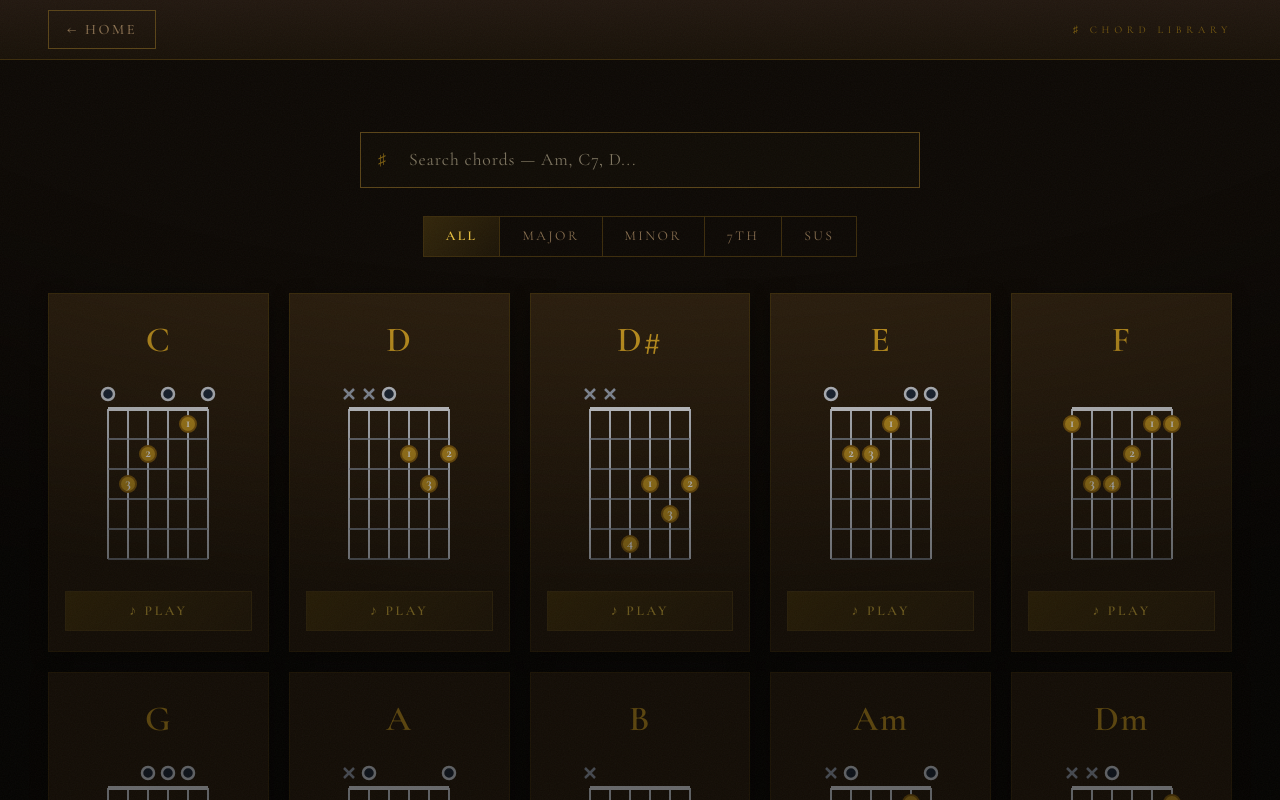
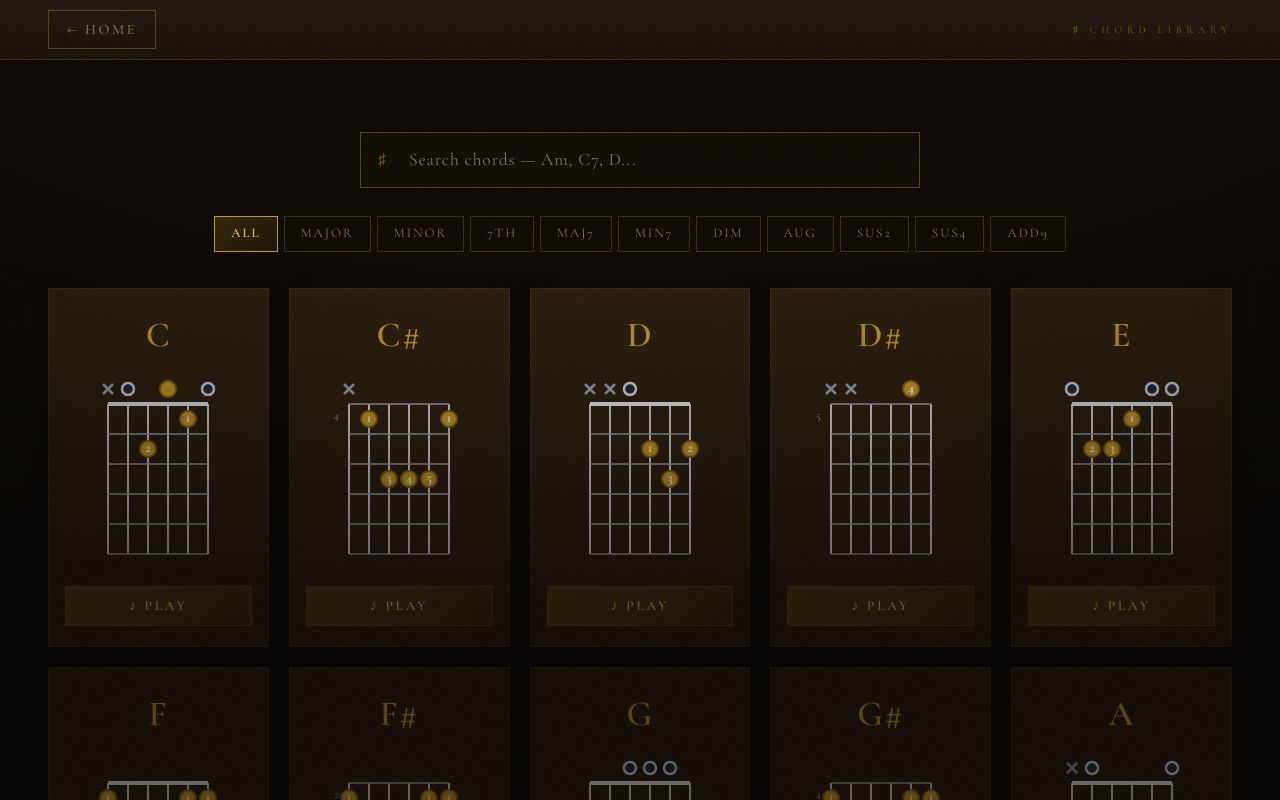
Before and after one commit to kwanto619/PlayGuitarApp, a Next.js app in the folder guitar-app/: page /chords in a window 1280 px wide. Shown: the top 800 px of the page. Built offline with nearby package versions, Linux system fonts and the light colour scheme.

Commit message:
Expand chord library with all 12 notes across 10 chord types
Adds 90 chords covering major, minor, 7th, maj7, m7, dim, aug, sus2, sus4,
add9. Fixes ChordDiagram barre chord rendering and updates filter bar UI.

Co-Authored-By: Claude Sonnet 4.6 <noreply@anthropic.com>

```diff
--- a/guitar-app/components/ChordDiagram.tsx
+++ b/guitar-app/components/ChordDiagram.tsx
@@ -99,7 +99,7 @@ export default function ChordDiagram({ chord }: ChordDiagramProps) {
           );
         } else {
           const fret = stringValue as number;
-          const y = startY + (fret - 0.5) * fretSpacing;
+          const y = startY + (fret - chord.baseFret + 0.5) * fretSpacing;
           const fingerNum = chord.fingers[i];
 
           return (
--- a/guitar-app/components/ChordsLibrary.tsx
+++ b/guitar-app/components/ChordsLibrary.tsx
@@ -5,8 +5,22 @@ import { chords } from '@/data/chords';
 import { Chord } from '@/types';
 import ChordDiagram from './ChordDiagram';
 
-const filterTypes = ['all', 'major', 'minor', '7th', 'sus'] as const;
+const filterTypes = ['all', 'major', 'minor', '7th', 'maj7', 'm7', 'dim', 'aug', 'sus2', 'sus4', 'add9'] as const;
 type FilterType = typeof filterTypes[number];
+
+const filterLabels: Record<FilterType, string> = {
+  all: 'All',
+  major: 'Major',
+  minor: 'Minor',
+  '7th': '7th',
+  maj7: 'Maj7',
+  m7: 'Min7',
+  dim: 'Dim',
+  aug: 'Aug',
+  sus2: 'Sus2',
+  sus4: 'Sus4',
+  add9: 'Add9',
+};
 
 export default function ChordsLibrary() {
   const [filter, setFilter] = useState<FilterType>('all');
@@ -84,26 +98,24 @@ export default function ChordsLibrary() {
 
       {/* Filter bar */}
       <div style={{
-        display: 'flex', justifyContent: 'center', gap: '2px',
+        display: 'flex', justifyContent: 'center', gap: '6px',
         marginBottom: '36px', flexWrap: 'wrap',
       }}>
-        <div style={{ display: 'flex', border: '1px solid var(--gold-border)', overflow: 'hidden' }}>
-          {filterTypes.map((type, i) => {
+        {filterTypes.map((type) => {
           const isActive = filter === type;
           return (
             <button
               key={type}
               onClick={() => setFilter(type)}
               style={{
-                  padding: '9px 22px',
+                padding: '7px 16px',
                 fontFamily: 'var(--font-cormorant, Georgia, serif)',
-                  fontSize: '0.85rem',
+                fontSize: '0.82rem',
                 fontWeight: isActive ? 600 : 400,
-                  letterSpacing: '0.18em',
+                letterSpacing: '0.15em',
                 textTransform: 'uppercase',
                 cursor: 'pointer',
-                  border: 'none',
-                  borderRight: i < filterTypes.length - 1 ? '1px solid var(--gold-border)' : 'none',
+                border: `1px solid ${isActive ? 'var(--gold)' : 'var(--gold-border)'}`,
                 transition: 'all 0.15s',
                 background: isActive
                   ? 'linear-gradient(135deg, rgba(200,152,32,0.2), rgba(200,152,32,0.08))'
@@ -111,11 +123,10 @@ export default function ChordsLibrary() {
                 color: isActive ? 'var(--gold-bright)' : 'var(--cream-muted)',
               }}
             >
-                {type.charAt(0).toUpperCase() + type.slice(1)}
+              {filterLabels[type]}
             </button>
           );
         })}
-        </div>
       </div>
 
       {/* Chord grid */}
--- a/guitar-app/data/chords.ts
+++ b/guitar-app/data/chords.ts
@@ -1,38 +1,123 @@
 import { Chord } from '@/types';
 
+// strings: absolute fret numbers. 'x' = muted, 'o' = open.
+// baseFret: lowest fret used (diagram starts here). Finger dots placed at
+//   y = (fret - baseFret + 0.5) * fretSpacing from top of grid.
+
 export const chords: Chord[] = [
-  // Major Chords
-  { name: 'C', type: 'major', strings: ['o', 3, 2, 'o', 1, 'o'], fingers: [0, 3, 2, 0, 1, 0], baseFret: 1 },
-  { name: 'D', type: 'major', strings: ['x', 'x', 'o', 2, 3, 2], fingers: [0, 0, 0, 1, 3, 2], baseFret: 1 },
-  { name: 'D#', type: 'major', strings: ['x', 'x', 5, 3, 4, 3], fingers: [0, 0, 4, 1, 3, 2], baseFret: 1 },
-  { name: 'E', type: 'major', strings: ['o', 2, 2, 1, 'o', 'o'], fingers: [0, 2, 3, 1, 0, 0], baseFret: 1 },
-  { name: 'F', type: 'major', strings: [1, 3, 3, 2, 1, 1], fingers: [1, 3, 4, 2, 1, 1], baseFret: 1 },
-  { name: 'G', type: 'major', strings: [3, 2, 'o', 'o', 'o', 3], fingers: [2, 1, 0, 0, 0, 3], baseFret: 1 },
-  { name: 'A', type: 'major', strings: ['x', 'o', 2, 2, 2, 'o'], fingers: [0, 0, 1, 2, 3, 0], baseFret: 1 },
-  { name: 'B', type: 'major', strings: ['x', 2, 4, 4, 4, 2], fingers: [0, 1, 3, 4, 5, 2], baseFret: 1 },
 
-  // Minor Chords
-  { name: 'Am', type: 'minor', strings: ['x', 'o', 2, 2, 1, 'o'], fingers: [0, 0, 2, 3, 1, 0], baseFret: 1 },
-  { name: 'Dm', type: 'minor', strings: ['x', 'x', 'o', 2, 3, 1], fingers: [0, 0, 0, 2, 3, 1], baseFret: 1 },
-  { name: 'D#m', type: 'minor', strings: ['x', 'x', 4, 3, 4, 2], fingers: [0, 0, 3, 1, 4, 2], baseFret: 1 },
-  { name: 'Em', type: 'minor', strings: ['o', 2, 2, 'o', 'o', 'o'], fingers: [0, 1, 2, 0, 0, 0], baseFret: 1 },
-  { name: 'Fm', type: 'minor', strings: [1, 3, 3, 1, 1, 1], fingers: [1, 3, 4, 1, 1, 1], baseFret: 1 },
-  { name: 'Gm', type: 'minor', strings: [3, 5, 5, 3, 3, 3], fingers: [1, 3, 4, 1, 1, 1], baseFret: 3 },
-  { name: 'Bm', type: 'minor', strings: ['x', 2, 4, 4, 3, 2], fingers: [0, 1, 3, 4, 2, 1], baseFret: 1 },
-  { name: 'Cm', type: 'minor', strings: ['x', 3, 5, 5, 4, 3], fingers: [0, 1, 3, 4, 2, 1], baseFret: 1 },
+  // ── MAJOR ─────────────────────────────────────────────────────────────────
+  { name: 'C',  type: 'major', strings: ['x','o',2,0,1,'o'], fingers: [0,0,2,0,1,0], baseFret: 1 },
+  { name: 'C#', type: 'major', strings: ['x',4,6,6,6,4],    fingers: [0,1,3,4,5,1], baseFret: 4 },
+  { name: 'D',  type: 'major', strings: ['x','x','o',2,3,2],fingers: [0,0,0,1,3,2], baseFret: 1 },
+  { name: 'D#', type: 'major', strings: ['x','x',1,3,4,3],  fingers: [0,0,1,2,4,3], baseFret: 5 },
+  { name: 'E',  type: 'major', strings: ['o',2,2,1,'o','o'],fingers: [0,2,3,1,0,0], baseFret: 1 },
+  { name: 'F',  type: 'major', strings: [1,3,3,2,1,1],      fingers: [1,3,4,2,1,1], baseFret: 1 },
+  { name: 'F#', type: 'major', strings: [2,4,4,3,2,2],      fingers: [1,3,4,2,1,1], baseFret: 2 },
+  { name: 'G',  type: 'major', strings: [3,2,'o','o','o',3],fingers: [2,1,0,0,0,3], baseFret: 1 },
+  { name: 'G#', type: 'major', strings: [4,6,6,5,4,4],      fingers: [1,3,4,2,1,1], baseFret: 4 },
+  { name: 'A',  type: 'major', strings: ['x','o',2,2,2,'o'],fingers: [0,0,1,2,3,0], baseFret: 1 },
+  { name: 'A#', type: 'major', strings: ['x',1,3,3,3,1],    fingers: [0,1,2,3,4,1], baseFret: 1 },
+  { name: 'B',  type: 'major', strings: ['x',2,4,4,4,2],    fingers: [0,1,3,4,5,1], baseFret: 2 },
 
-  // 7th Chords
-  { name: 'C7', type: '7th', strings: ['x', 3, 2, 3, 1, 'o'], fingers: [0, 3, 2, 4, 1, 0], baseFret: 1 },
-  { name: 'D7', type: '7th', strings: ['x', 'x', 'o', 2, 1, 2], fingers: [0, 0, 0, 2, 1, 3], baseFret: 1 },
-  { name: 'E7', type: '7th', strings: ['o', 2, 'o', 1, 'o', 'o'], fingers: [0, 2, 0, 1, 0, 0], baseFret: 1 },
-  { name: 'G7', type: '7th', strings: [3, 2, 'o', 'o', 'o', 1], fingers: [3, 2, 0, 0, 0, 1], baseFret: 1 },
-  { name: 'A7', type: '7th', strings: ['x', 'o', 2, 'o', 2, 'o'], fingers: [0, 0, 2, 0, 3, 0], baseFret: 1 },
-  { name: 'Am7', type: '7th', strings: ['x', 'o', 2, 'o', 1, 'o'], fingers: [0, 0, 2, 0, 1, 0], baseFret: 1 },
-  { name: 'B7', type: '7th', strings: ['x', 2, 1, 2, 'o', 2], fingers: [0, 2, 1, 3, 0, 4], baseFret: 1 },
+  // ── MINOR ─────────────────────────────────────────────────────────────────
+  { name: 'Cm',  type: 'minor', strings: ['x',3,5,5,4,3],   fingers: [0,1,3,4,2,1], baseFret: 3 },
+  { name: 'C#m', type: 'minor', strings: ['x',4,6,6,5,4],   fingers: [0,1,3,4,2,1], baseFret: 4 },
+  { name: 'Dm',  type: 'minor', strings: ['x','x','o',2,3,1],fingers: [0,0,0,2,3,1], baseFret: 1 },
+  { name: 'D#m', type: 'minor', strings: ['x','x',1,3,4,2], fingers: [0,0,1,3,4,2], baseFret: 5 },
+  { name: 'Em',  type: 'minor', strings: ['o',2,2,'o','o','o'],fingers: [0,1,2,0,0,0], baseFret: 1 },
+  { name: 'Fm',  type: 'minor', strings: [1,3,3,1,1,1],     fingers: [1,3,4,1,1,1], baseFret: 1 },
+  { name: 'F#m', type: 'minor', strings: [2,4,4,2,2,2],     fingers: [1,3,4,1,1,1], baseFret: 2 },
+  { name: 'Gm',  type: 'minor', strings: [3,5,5,3,3,3],     fingers: [1,3,4,1,1,1], baseFret: 3 },
+  { name: 'G#m', type: 'minor', strings: [4,6,6,4,4,4],     fingers: [1,3,4,1,1,1], baseFret: 4 },
+  { name: 'Am',  type: 'minor', strings: ['x','o',2,2,1,'o'],fingers: [0,0,2,3,1,0], baseFret: 1 },
+  { name: 'A#m', type: 'minor', strings: ['x',1,3,3,2,1],   fingers: [0,1,3,4,2,1], baseFret: 1 },
+  { name: 'Bm',  type: 'minor', strings: ['x',2,4,4,3,2],   fingers: [0,1,3,4,2,1], baseFret: 2 },
 
-  // Suspended Chords
-  { name: 'Dsus4', type: 'sus', strings: ['x', 'x', 'o', 2, 3, 3], fingers: [0, 0, 0, 1, 3, 4], baseFret: 1 },
-  { name: 'Esus4', type: 'sus', strings: ['o', 2, 2, 2, 'o', 'o'], fingers: [0, 1, 2, 3, 0, 0], baseFret: 1 },
-  { name: 'Asus4', type: 'sus', strings: ['x', 'o', 2, 2, 3, 'o'], fingers: [0, 0, 1, 2, 3, 0], baseFret: 1 },
-  { name: 'Gsus4', type: 'sus', strings: [3, 3, 'o', 'o', 1, 3], fingers: [3, 4, 0, 0, 1, 5], baseFret: 1 },
+  // ── DOMINANT 7TH ──────────────────────────────────────────────────────────
+  { name: 'C7',  type: '7th', strings: ['x',3,2,3,1,'o'],   fingers: [0,3,2,4,1,0], baseFret: 1 },
+  { name: 'C#7', type: '7th', strings: ['x',4,6,4,6,4],     fingers: [0,1,3,1,4,1], baseFret: 4 },
+  { name: 'D7',  type: '7th', strings: ['x','x','o',2,1,2], fingers: [0,0,0,2,1,3], baseFret: 1 },
+  { name: 'D#7', type: '7th', strings: ['x','x',1,3,2,3],   fingers: [0,0,1,3,2,4], baseFret: 5 },
+  { name: 'E7',  type: '7th', strings: ['o',2,'o',1,'o','o'],fingers: [0,2,0,1,0,0], baseFret: 1 },
+  { name: 'F7',  type: '7th', strings: [1,3,1,2,1,1],       fingers: [1,3,1,2,1,1], baseFret: 1 },
+  { name: 'F#7', type: '7th', strings: [2,4,2,3,2,2],       fingers: [1,3,1,2,1,1], baseFret: 2 },
+  { name: 'G7',  type: '7th', strings: [3,2,'o','o','o',1], fingers: [3,2,0,0,0,1], baseFret: 1 },
+  { name: 'G#7', type: '7th', strings: [4,6,4,5,4,4],       fingers: [1,3,1,2,1,1], baseFret: 4 },
+  { name: 'A7',  type: '7th', strings: ['x','o',2,'o',2,'o'],fingers: [0,0,2,0,3,0], baseFret: 1 },
+  { name: 'A#7', type: '7th', strings: ['x',1,3,1,3,1],     fingers: [0,1,3,1,4,1], baseFret: 1 },
+  { name: 'B7',  type: '7th', strings: ['x',2,1,2,'o',2],   fingers: [0,2,1,3,0,4], baseFret: 1 },
+
+  // ── MAJOR 7TH ─────────────────────────────────────────────────────────────
+  { name: 'Cmaj7',  type: 'maj7', strings: ['x',3,2,'o','o','o'],  fingers: [0,3,2,0,0,0], baseFret: 1 },
+  { name: 'C#maj7', type: 'maj7', strings: ['x',4,6,5,6,4],        fingers: [0,1,3,2,4,1], baseFret: 4 },
+  { name: 'Dmaj7',  type: 'maj7', strings: ['x','x','o',2,2,2],    fingers: [0,0,0,1,2,3], baseFret: 1 },
+  { name: 'D#maj7', type: 'maj7', strings: ['x','x',1,3,3,3],      fingers: [0,0,1,2,3,4], baseFret: 5 },
+  { name: 'Emaj7',  type: 'maj7', strings: ['o',2,1,1,'o','o'],    fingers: [0,3,1,2,0,0], baseFret: 1 },
+  { name: 'Fmaj7',  type: 'maj7', strings: ['x','x',3,2,1,'o'],    fingers: [0,0,3,2,1,0], baseFret: 1 },
+  { name: 'F#maj7', type: 'maj7', strings: [2,4,3,3,2,2],          fingers: [1,4,2,3,1,1], baseFret: 2 },
+  { name: 'Gmaj7',  type: 'maj7', strings: [3,2,'o','o','o',2],    fingers: [3,2,0,0,0,1], baseFret: 1 },
+  { name: 'G#maj7', type: 'maj7', strings: [4,6,5,5,4,4],          fingers: [1,4,2,3,1,1], baseFret: 4 },
+  { name: 'Amaj7',  type: 'maj7', strings: ['x','o',2,1,2,'o'],    fingers: [0,0,3,1,2,0], baseFret: 1 },
+  { name: 'A#maj7', type: 'maj7', strings: ['x',1,3,2,3,1],        fingers: [0,1,4,2,3,1], baseFret: 1 },
+  { name: 'Bmaj7',  type: 'maj7', strings: ['x',2,4,3,4,2],        fingers: [0,1,4,2,3,1], baseFret: 2 },
+
+  // ── MINOR 7TH ─────────────────────────────────────────────────────────────
+  { name: 'Cm7',  type: 'm7', strings: ['x',3,5,3,4,3],     fingers: [0,1,3,1,2,1], baseFret: 3 },
+  { name: 'C#m7', type: 'm7', strings: ['x',4,6,4,5,4],     fingers: [0,1,3,1,2,1], baseFret: 4 },
+  { name: 'Dm7',  type: 'm7', strings: ['x','x','o',2,1,1], fingers: [0,0,0,2,1,1], baseFret: 1 },
+  { name: 'D#m7', type: 'm7', strings: ['x',6,8,6,7,6],     fingers: [0,1,3,1,2,1], baseFret: 6 },
+  { name: 'Em7',  type: 'm7', strings: ['o',2,'o','o','o','o'],fingers: [0,2,0,0,0,0], baseFret: 1 },
+  { name: 'Fm7',  type: 'm7', strings: [1,3,1,1,1,1],       fingers: [1,3,1,1,1,1], baseFret: 1 },
+  { name: 'F#m7', type: 'm7', strings: [2,4,2,2,2,2],       fingers: [1,3,1,1,1,1], baseFret: 2 },
+  { name: 'Gm7',  type: 'm7', strings: [3,5,3,3,3,3],       fingers: [1,3,1,1,1,1], baseFret: 3 },
+  { name: 'G#m7', type: 'm7', strings: [4,6,4,4,4,4],       fingers: [1,3,1,1,1,1], baseFret: 4 },
+  { name: 'Am7',  type: 'm7', strings: ['x','o',2,'o',1,'o'],fingers: [0,0,2,0,1,0], baseFret: 1 },
+  { name: 'A#m7', type: 'm7', strings: ['x',1,3,1,2,1],     fingers: [0,1,3,1,2,1], baseFret: 1 },
+  { name: 'Bm7',  type: 'm7', strings: ['x',2,4,2,3,2],     fingers: [0,1,3,1,2,1], baseFret: 2 },
+
+  // ── DIMINISHED ────────────────────────────────────────────────────────────
+  { name: 'Cdim',  type: 'dim', strings: ['x',3,4,5,4,'x'],   fingers: [0,1,2,4,3,0], baseFret: 3 },
+  { name: 'C#dim', type: 'dim', strings: ['x',4,5,6,5,'x'],   fingers: [0,1,2,4,3,0], baseFret: 4 },
+  { name: 'Ddim',  type: 'dim', strings: ['x','x','o',1,3,1], fingers: [0,0,0,1,3,2], baseFret: 1 },
+  { name: 'D#dim', type: 'dim', strings: ['x','x',1,2,4,2],   fingers: [0,0,1,2,4,3], baseFret: 5 },
+  { name: 'Edim',  type: 'dim', strings: ['o',1,2,3,2,'x'],   fingers: [0,1,2,4,3,0], baseFret: 1 },
+  { name: 'Fdim',  type: 'dim', strings: [1,2,3,4,3,'x'],     fingers: [1,2,3,4,3,0], baseFret: 1 },
+  { name: 'Gdim',  type: 'dim', strings: [3,4,5,3,'x','x'],   fingers: [1,2,4,1,0,0], baseFret: 3 },
+  { name: 'Adim',  type: 'dim', strings: ['x','o',1,2,1,2],   fingers: [0,0,1,3,2,4], baseFret: 1 },
+  { name: 'Bdim',  type: 'dim', strings: ['x',2,3,4,3,'x'],   fingers: [0,1,2,4,3,0], baseFret: 2 },
+
+  // ── AUGMENTED ─────────────────────────────────────────────────────────────
+  { name: 'Caug',  type: 'aug', strings: ['x',3,2,1,1,'x'],   fingers: [0,4,3,1,2,0], baseFret: 1 },
+  { name: 'Eaug',  type: 'aug', strings: ['o',3,2,1,1,'o'],   fingers: [0,4,3,1,2,0], baseFret: 1 },
+  { name: 'Faug',  type: 'aug', strings: [1,4,3,2,2,1],       fingers: [1,4,3,2,2,1], baseFret: 1 },
+  { name: 'Gaug',  type: 'aug', strings: [3,2,1,4,'x','x'],   fingers: [3,2,1,4,0,0], baseFret: 1 },
+  { name: 'Aaug',  type: 'aug', strings: ['x','o',2,1,1,'o'], fingers: [0,0,3,1,2,0], baseFret: 1 },
+  { name: 'Baug',  type: 'aug', strings: ['x',2,1,4,3,'x'],   fingers: [0,2,1,4,3,0], baseFret: 1 },
+
+  // ── SUS2 ──────────────────────────────────────────────────────────────────
+  { name: 'Csus2',  type: 'sus2', strings: ['x',3,5,5,3,3],   fingers: [0,1,3,4,1,1], baseFret: 3 },
+  { name: 'Dsus2',  type: 'sus2', strings: ['x','x','o',2,3,5],fingers: [0,0,0,1,2,4], baseFret: 1 },
+  { name: 'Esus2',  type: 'sus2', strings: ['o',2,2,4,'o','o'],fingers: [0,1,2,4,0,0], baseFret: 1 },
+  { name: 'Fsus2',  type: 'sus2', strings: ['x',8,10,10,8,8], fingers: [0,1,3,4,1,1], baseFret: 8 },
+  { name: 'Gsus2',  type: 'sus2', strings: [3,5,5,'o',3,3],   fingers: [1,3,4,0,1,1], baseFret: 3 },
+  { name: 'Asus2',  type: 'sus2', strings: ['x','o',2,2,'o','o'],fingers: [0,0,1,2,0,0], baseFret: 1 },
+  { name: 'Bsus2',  type: 'sus2', strings: ['x',2,4,4,2,2],   fingers: [0,1,3,4,1,1], baseFret: 2 },
+
+  // ── SUS4 ──────────────────────────────────────────────────────────────────
+  { name: 'Csus4',  type: 'sus4', strings: ['x',3,3,5,6,6],   fingers: [0,1,1,3,4,4], baseFret: 3 },
+  { name: 'Dsus4',  type: 'sus4', strings: ['x','x','o',2,3,3],fingers: [0,0,0,1,3,4], baseFret: 1 },
+  { name: 'Esus4',  type: 'sus4', strings: ['o',2,2,2,'o','o'],fingers: [0,1,2,3,0,0], baseFret: 1 },
+  { name: 'Fsus4',  type: 'sus4', strings: [1,3,3,3,1,1],     fingers: [1,3,4,5,1,1], baseFret: 1 },
+  { name: 'Gsus4',  type: 'sus4', strings: [3,3,'o','o',1,3], fingers: [3,4,0,0,1,5], baseFret: 1 },
+  { name: 'Asus4',  type: 'sus4', strings: ['x','o',2,2,3,'o'],fingers: [0,0,1,2,3,0], baseFret: 1 },
+  { name: 'Bsus4',  type: 'sus4', strings: ['x',2,4,4,5,2],   fingers: [0,1,2,3,4,1], baseFret: 2 },
+
+  // ── ADD9 ──────────────────────────────────────────────────────────────────
+  { name: 'Cadd9',  type: 'add9', strings: ['x',3,2,'o',3,'o'], fingers: [0,3,2,0,4,0], baseFret: 1 },
+  { name: 'Dadd9',  type: 'add9', strings: ['x','x','o',2,3,5], fingers: [0,0,0,1,2,4], baseFret: 1 },
+  { name: 'Eadd9',  type: 'add9', strings: ['o',2,2,1,2,'o'],   fingers: [0,2,3,1,4,0], baseFret: 1 },
+  { name: 'Gadd9',  type: 'add9', strings: [3,2,'o',2,'o',3],   fingers: [2,1,0,3,0,4], baseFret: 1 },
+  { name: 'Aadd9',  type: 'add9', strings: ['x','o',2,2,2,2],   fingers: [0,0,1,2,3,4], baseFret: 1 },
+  { name: 'Badd9',  type: 'add9', strings: ['x',2,4,4,4,4],     fingers: [0,1,2,3,4,5], baseFret: 2 },
 ];
--- a/guitar-app/types/index.ts
+++ b/guitar-app/types/index.ts
@@ -1,6 +1,6 @@
 export interface Chord {
   name: string;
-  type: 'major' | 'minor' | '7th' | 'sus';
+  type: 'major' | 'minor' | '7th' | 'maj7' | 'm7' | 'dim' | 'aug' | 'sus2' | 'sus4' | 'add9';
   strings: (number | 'x' | 'o')[];
   fingers: number[];
   baseFret: number;
```
Lines whose indentation alone changed are shown as unchanged.
